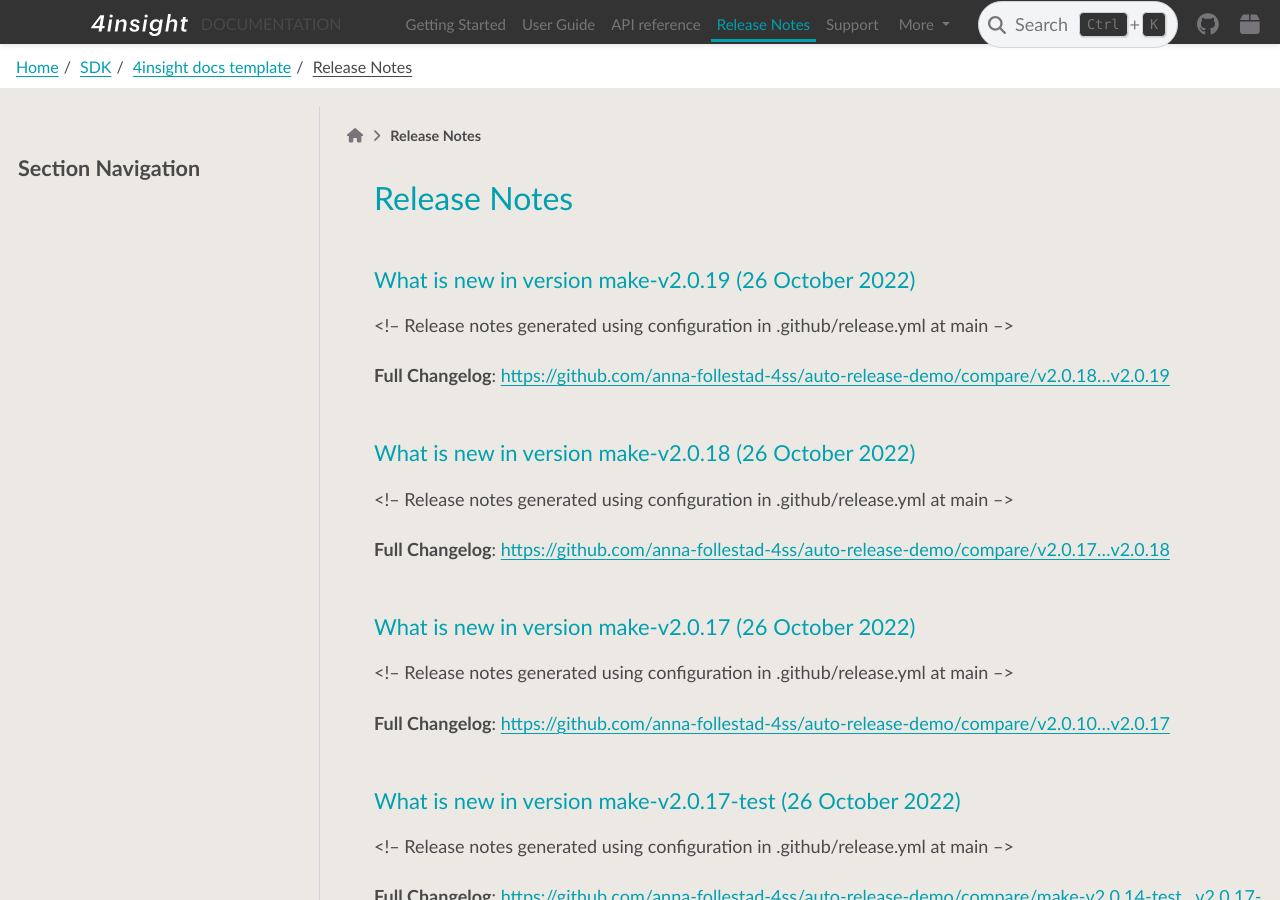
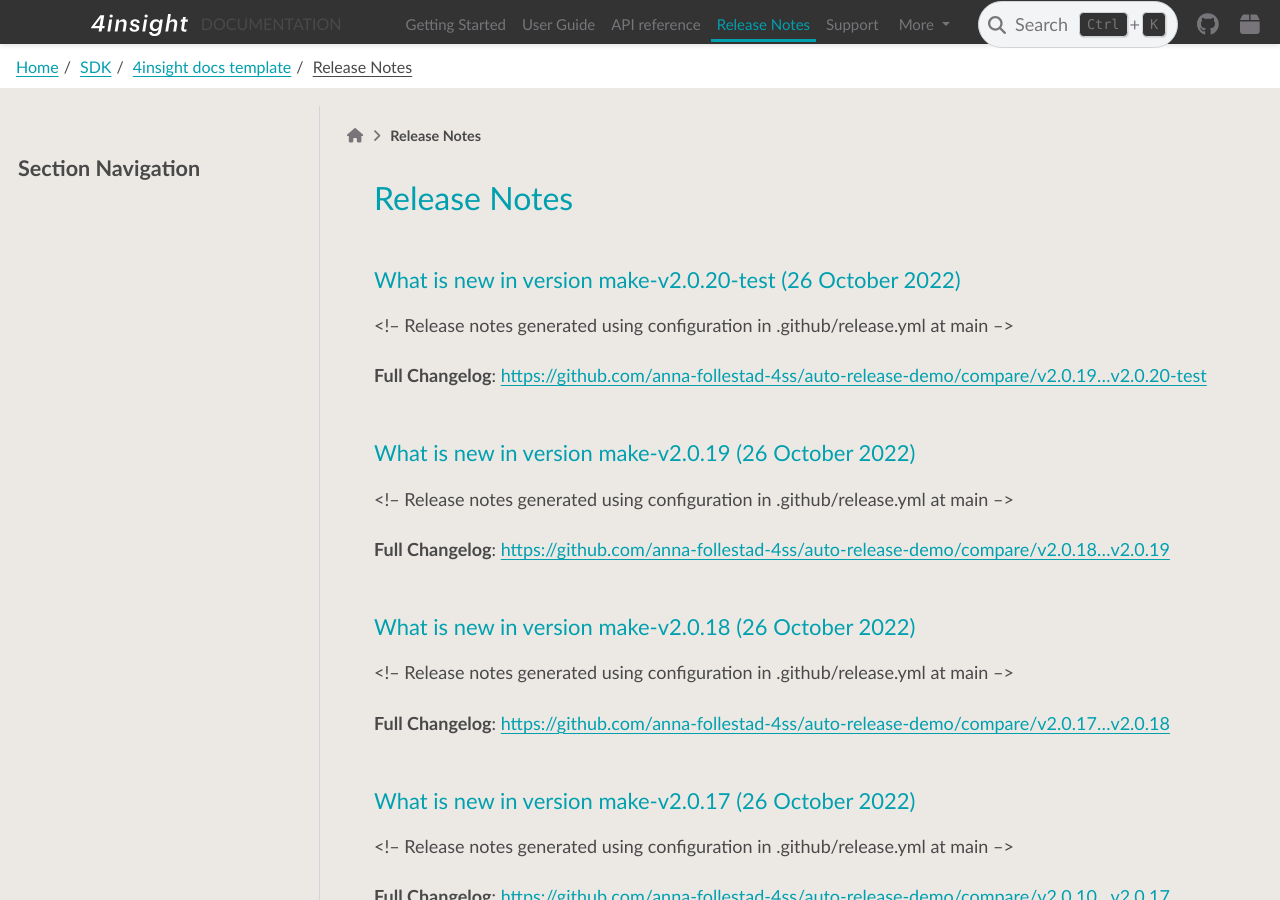
Before and after one commit to anna-follestad-4ss/auto-release-demo, a Sphinx documentation site: the page built from docs/release_notes.rst, in a window 1280 px wide and 900 px high. Built offline with Sphinx 7.4.7 and the PyData theme 0.15.4, drawn with Linux system fonts in a browser that asks for light colours.

Commit message:
added latest release notes from autogen

```diff
--- a/docs/release_notes.rst
+++ b/docs/release_notes.rst
@@ -1,5 +1,16 @@
 Release Notes
 =============
+
+What is new in version make-v2.0.20-test (26 October 2022)
+------------------------------------------------
+
+<!-- Release notes generated using configuration in .github/release.yml at main -->
+
+
+
+**Full Changelog**: https://github.com/anna-follestad-4ss/auto-release-demo/compare/v2.0.19...v2.0.20-test
+
+
 
 What is new in version make-v2.0.19 (26 October 2022)
 ------------------------------------------------
```
